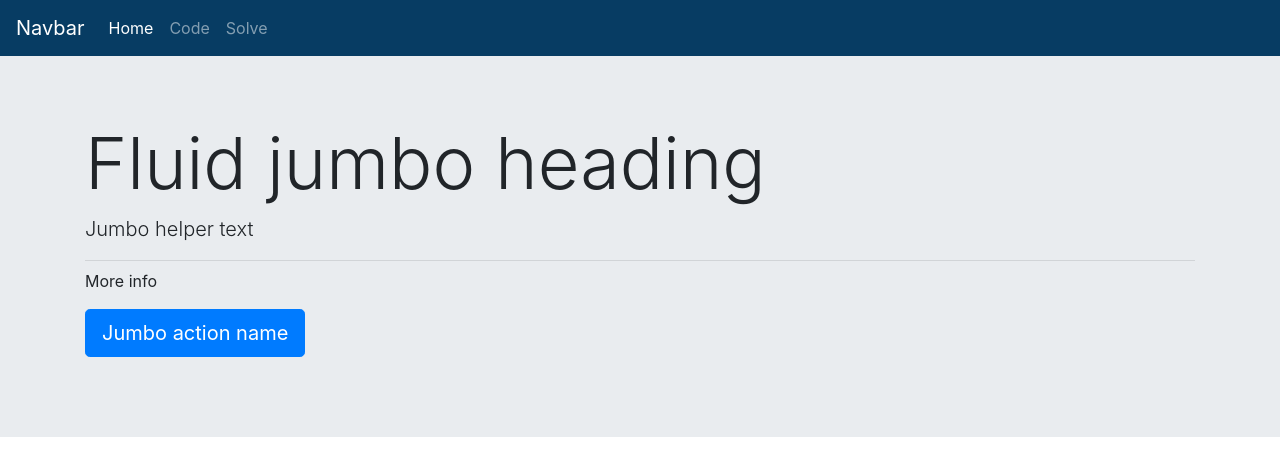
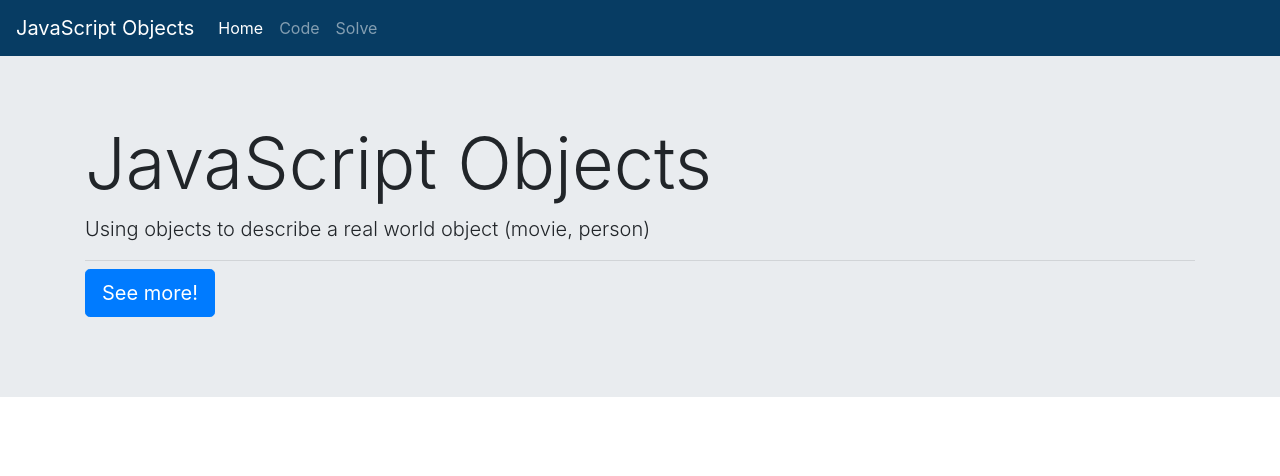
Before and after one commit to michelle6818/superDogCodeAlong, a plain HTML site: page index.html in a window 1280 px wide. Drawn offline with nearby package versions, Linux system fonts and the light colour scheme.

Commit message:
addedNotes

```diff
--- a/index.html
+++ b/index.html
@@ -1,7 +1,7 @@
 <!doctype html>
 <html lang="en">
   <head>
-    <title>SDCodeAlong</title>
+    <title>JavaScript Objects</title>
     <!-- Required meta tags -->
     <meta charset="utf-8">
     <meta name="viewport" content="width=device-width, initial-scale=1, shrink-to-fit=no">
@@ -14,7 +14,7 @@
 </head>
 <body>
     <nav class="navbar navbar-expand-sm navbar-dark" style="background-color: #073c63;">
-        <a class="navbar-brand" href="#">Navbar</a>
+        <a class="navbar-brand" href="#">JavaScript Objects</a>
         <button class="navbar-toggler d-lg-none" type="button" data-toggle="collapse" data-target="#collapsibleNavId" aria-controls="collapsibleNavId"
             aria-expanded="false" aria-label="Toggle navigation"></button>
         <div class="collapse navbar-collapse" id="collapsibleNavId">
@@ -35,12 +35,11 @@
     </nav>
     <div class="jumbotron jumbotron-fluid">
         <div class="container">
-            <h1 class="display-3">Fluid jumbo heading</h1>
-            <p class="lead">Jumbo helper text</p>
+            <h1 class="display-3">JavaScript Objects</h1>
+            <p class="lead">Using objects to describe a real world object (movie, person)</p>
             <hr class="my-2">
-            <p>More info</p>
             <p class="lead">
-                <a class="btn btn-primary btn-lg" href="Jumbo action link" role="button">Jumbo action name</a>
+                <a class="btn btn-primary btn-lg" href="solve.html" role="button">See more!</a>
             </p>
         </div>
     </div>
```
Also changed, not shown: js/site.js (+3 -8 lines), solve.html (+1 -6 lines).
